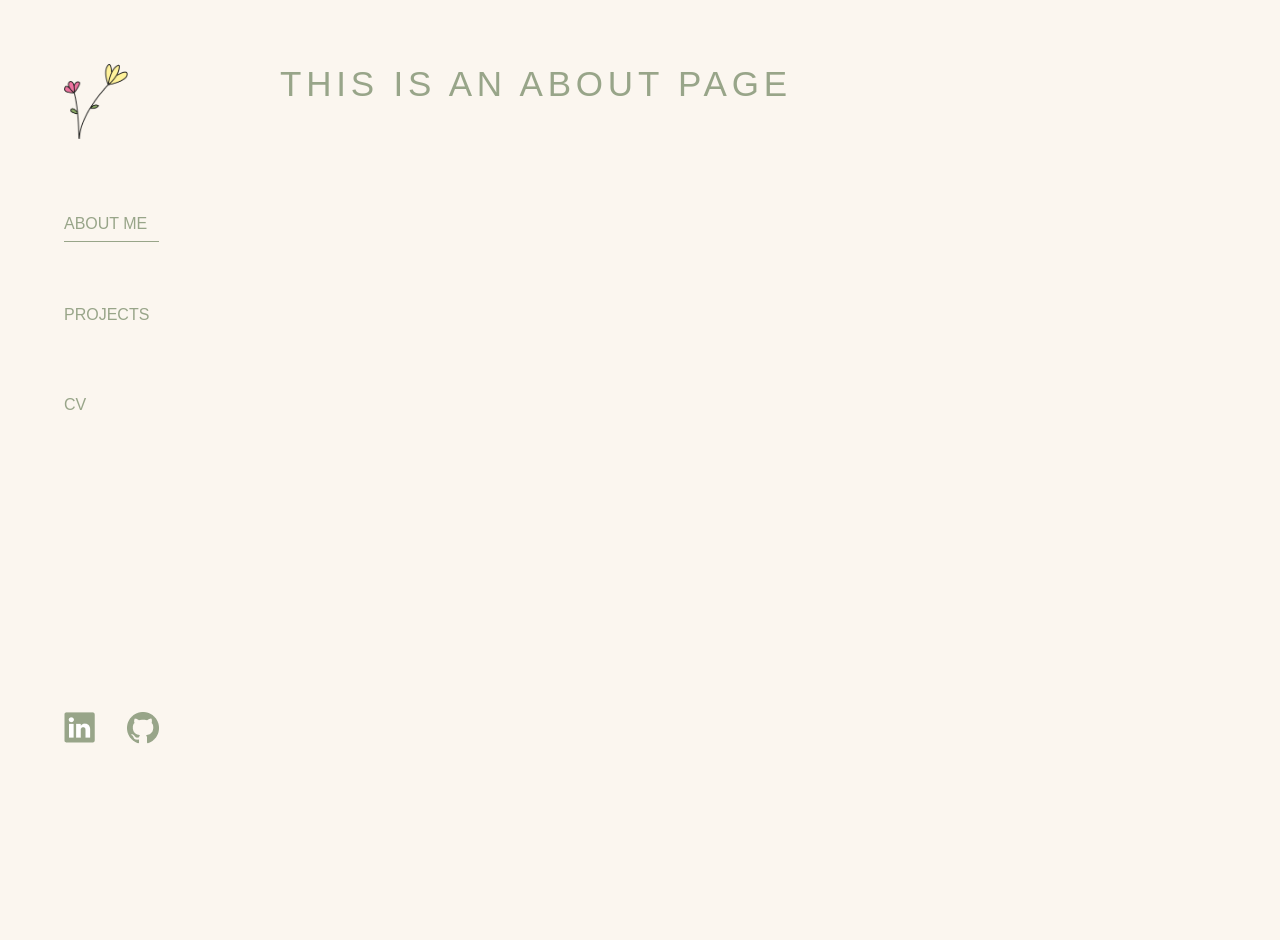
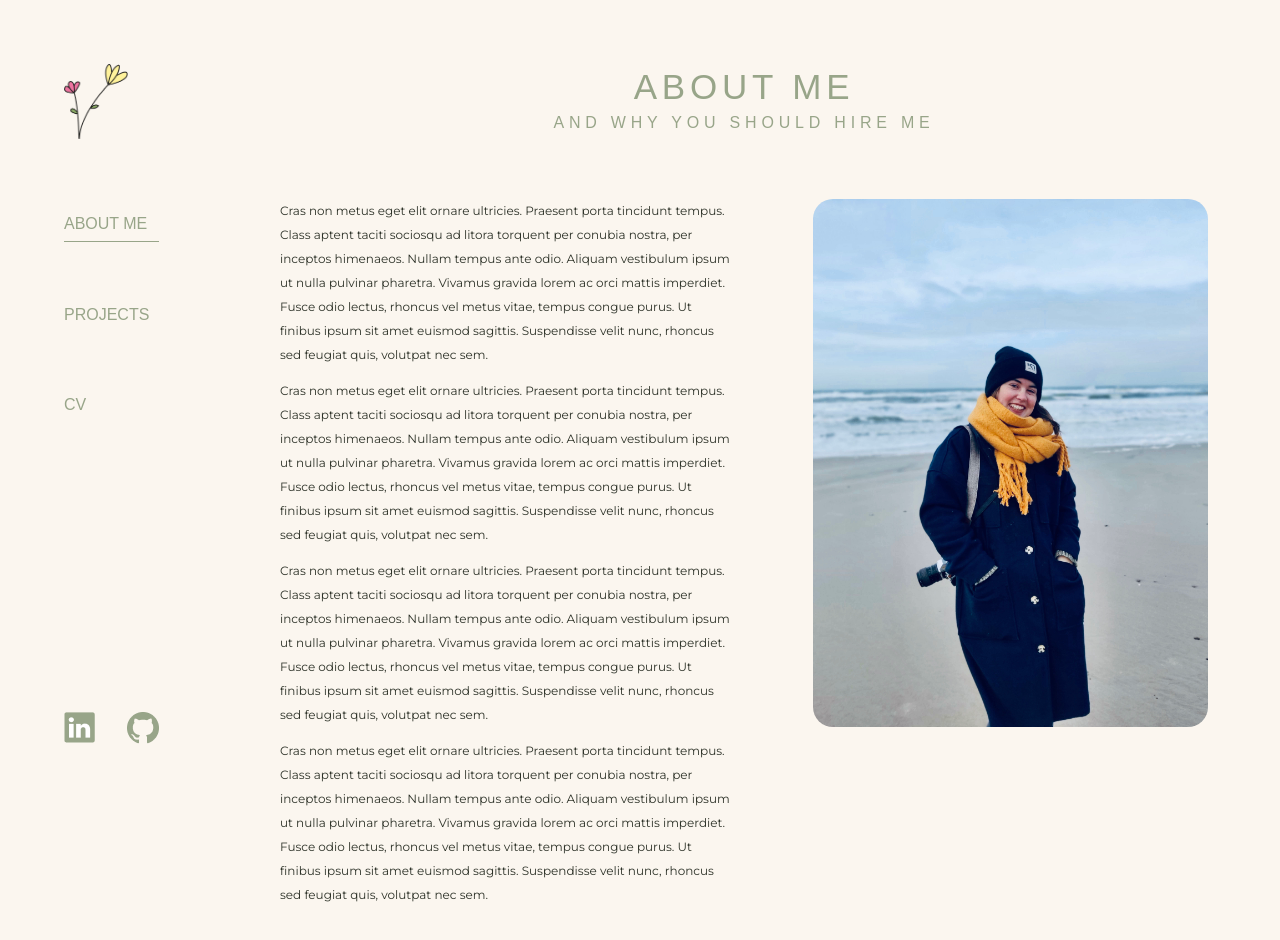
Before and after one commit to AnnaIpsen/new-portfolio, a Vue app: page /about in a window 1280 px wide. Shown: the top 940 px of the page. Before the commit the page ends 800 px from the top, so only its background shows below. Built offline with nearby package versions, Linux system fonts and the light colour scheme.

Commit message:
About view

```diff
--- a/src/views/AboutView.vue
+++ b/src/views/AboutView.vue
@@ -1,5 +1,58 @@
 <template>
   <div class="about">
-    <h1>This is an about page</h1>
+    <section class="headings">
+      <h1>About me</h1>
+      <h2>And why you should hire me</h2>
+    </section>
+    <section class="aboutSection">
+      <article>
+        <p>
+          Cras non metus eget elit ornare ultricies. Praesent porta tincidunt tempus. Class aptent taciti sociosqu ad litora torquent per conubia nostra, per inceptos himenaeos. Nullam tempus ante odio. Aliquam vestibulum ipsum ut nulla pulvinar pharetra. Vivamus gravida lorem ac orci mattis imperdiet. Fusce odio lectus, rhoncus vel metus vitae, tempus congue purus. Ut finibus ipsum sit amet euismod sagittis. Suspendisse velit nunc, rhoncus sed feugiat quis, volutpat nec sem.
+        </p>
+        <p>
+          Cras non metus eget elit ornare ultricies. Praesent porta tincidunt tempus. Class aptent taciti sociosqu ad litora torquent per conubia nostra, per inceptos himenaeos. Nullam tempus ante odio. Aliquam vestibulum ipsum ut nulla pulvinar pharetra. Vivamus gravida lorem ac orci mattis imperdiet. Fusce odio lectus, rhoncus vel metus vitae, tempus congue purus. Ut finibus ipsum sit amet euismod sagittis. Suspendisse velit nunc, rhoncus sed feugiat quis, volutpat nec sem.
+        </p>
+        <p>
+          Cras non metus eget elit ornare ultricies. Praesent porta tincidunt tempus. Class aptent taciti sociosqu ad litora torquent per conubia nostra, per inceptos himenaeos. Nullam tempus ante odio. Aliquam vestibulum ipsum ut nulla pulvinar pharetra. Vivamus gravida lorem ac orci mattis imperdiet. Fusce odio lectus, rhoncus vel metus vitae, tempus congue purus. Ut finibus ipsum sit amet euismod sagittis. Suspendisse velit nunc, rhoncus sed feugiat quis, volutpat nec sem.
+        </p>
+        <p>
+          Cras non metus eget elit ornare ultricies. Praesent porta tincidunt tempus. Class aptent taciti sociosqu ad litora torquent per conubia nostra, per inceptos himenaeos. Nullam tempus ante odio. Aliquam vestibulum ipsum ut nulla pulvinar pharetra. Vivamus gravida lorem ac orci mattis imperdiet. Fusce odio lectus, rhoncus vel metus vitae, tempus congue purus. Ut finibus ipsum sit amet euismod sagittis. Suspendisse velit nunc, rhoncus sed feugiat quis, volutpat nec sem.
+        </p>
+      </article>
+      <img src="../assets/Anna-Ipsen.jpg">
+    </section>
   </div>
 </template>
+
+<style scoped>
+.about {
+  display: flex;
+  flex-direction: column;
+  gap: 4rem;
+}
+.headings {
+  display: flex;
+  flex-direction: column;
+  align-items: center;
+  justify-content: center;
+}
+
+.headings h1, .headings h2{
+  margin: .2rem 0;
+}
+
+.aboutSection {
+  display: flex;
+  flex-direction: row;
+  gap: 5rem;
+  align-items: flex-start;
+}
+.aboutSection article p{
+  margin-top: 0;
+}
+.aboutSection img {
+  height: 33rem;
+  width: auto;
+  border-radius: 20px;
+}
+</style>
```
Also changed, not shown: src/assets/Anna-Ipsen.jpg (added).
